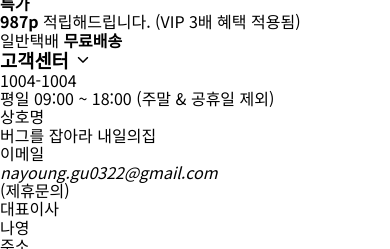
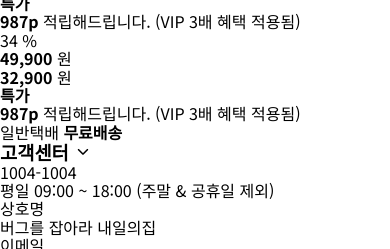
Before and after one commit to Nayoung-Gu/tomorrow-house, a website: page index.html in a window 390 px wide. Shown: the part 6580-6829 px from the top of the page. Drawn offline with nearby package versions, Linux system fonts and the light colour scheme; files whose address does not match are found by name.

Commit message:
🎨 Separate product-info-price into mobile/tablet+ version

```diff
--- a/index.html
+++ b/index.html
@@ -396,7 +396,7 @@
                   캠핑/가정용 400W 미니멀 전기히터 VO-HT015 (안전장치기능탑재)
                 </h1>
                 <div class="info-review">
-                  <div class="star-rating-13">
+                  <div class="star-rating">
                     <i class="ic-star is-active"></i>
                     <i class="ic-star is-active"></i>
                     <i class="ic-star is-active"></i>
@@ -410,7 +410,8 @@
                 </div>
               </header>
 
-              <div class="product-info-price">
+              <!-- NOTE: 모바일용 가격 -->
+              <div class="product-info-price sm-only">
                 <div class="info-original-price">
                   <div class="discount-rate">
                     <span class="rate">34</span>
@@ -436,6 +437,37 @@
                   <strong aria-label="987 포인트">987p</strong>
                   적립해드립니다. (VIP 3배 혜택 적용됨)
                 </p>
+              </div>
+
+              <!-- NOTE: 태블릿 이후 가격 -->
+              <div class="product-info-price sm-hidden">
+                <div class="info-price-wrapper">
+                  <div class="discount-rate">
+                    <span class="rate">34</span>
+                    <span class="percent">%</span>
+                  </div>
+
+                  <div class="info-price">
+                    <div class="price-off">
+                      <strong class="amount">49,900</strong>
+                      <span class="currency">원</span>
+                    </div>
+
+                    <div class="info-sale-price">
+                      <div class="price-32">
+                        <strong class="amount">32,900</strong>
+                        <span class="currency">원</span>
+                      </div>
+
+                      <strong class="tag-red">특가</strong>
+                    </div>
+                  </div>
+
+                  <p class="info-point">
+                    <strong aria-label="987 포인트">987p</strong>
+                    적립해드립니다. (VIP 3배 혜택 적용됨)
+                  </p>
+                </div>
               </div>
 
               <div class="product-info-delivery">
```
